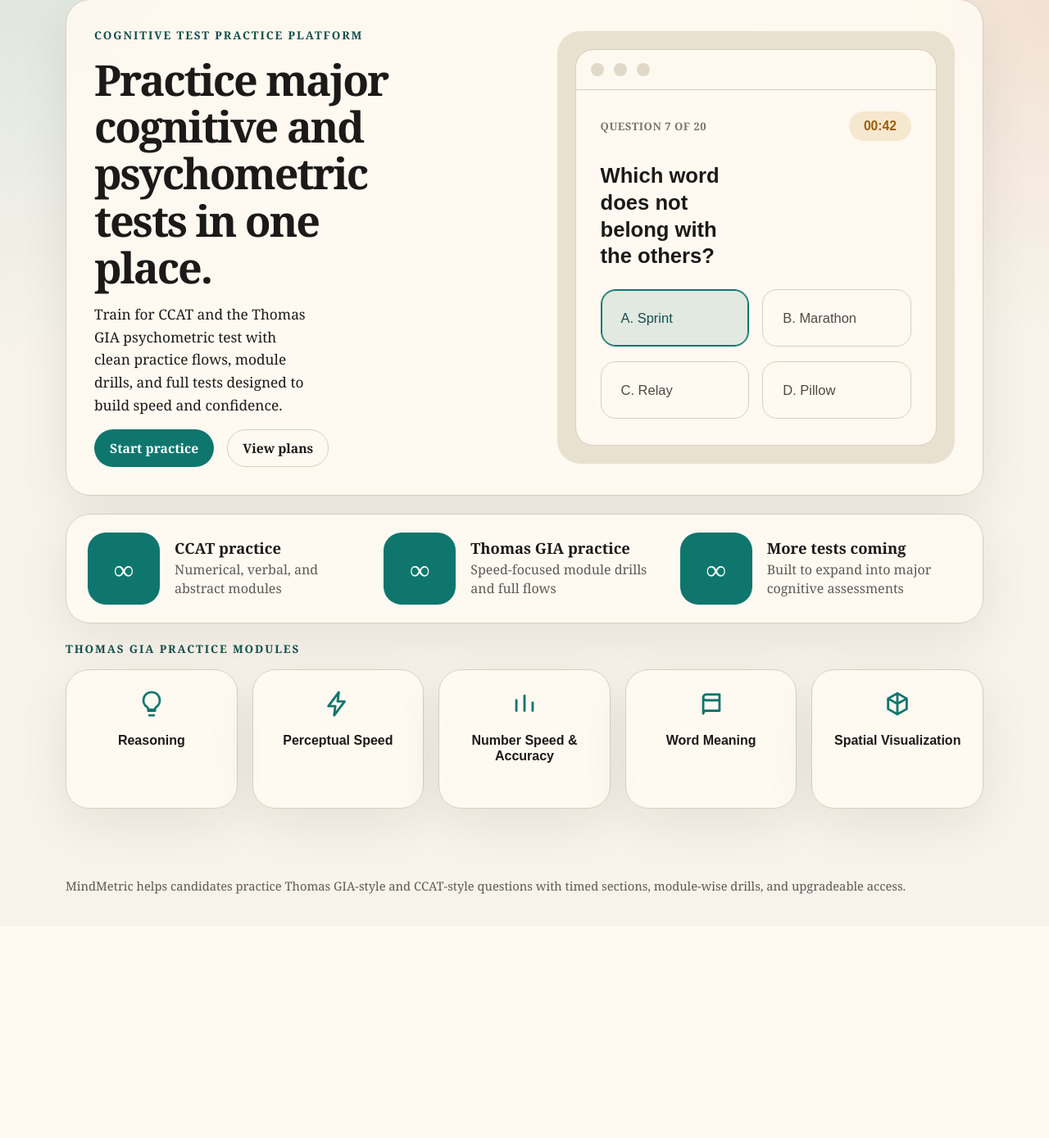
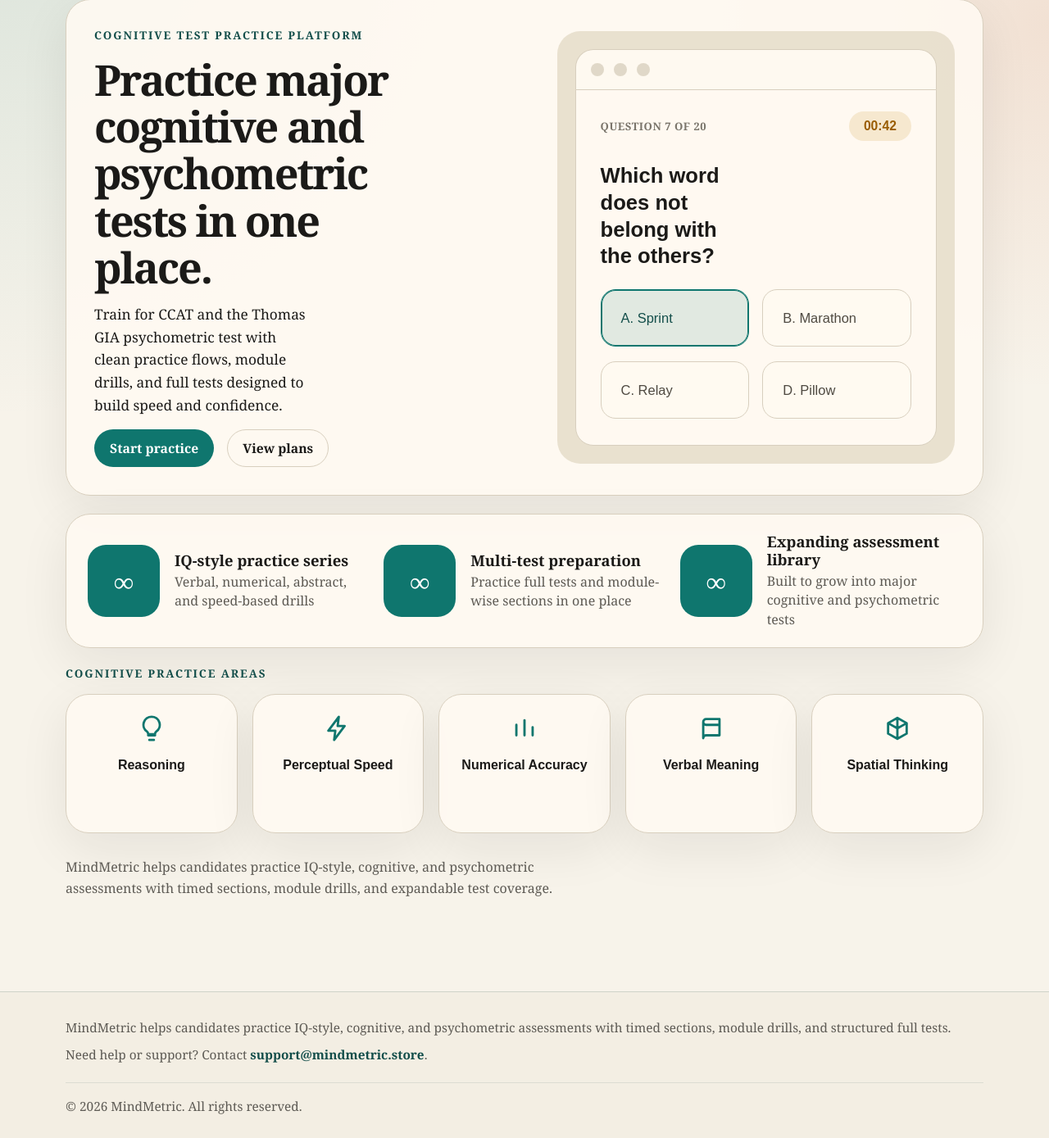
Before and after one commit to Abhijeet103/ThomasGia, a Django app: page / in a window 1280 px wide. Shown: the part 121-1510 px from the top of the page at 82% size. Before the commit the page ends 1212 px from the top, so only its background shows below. Run offline with Django 5.2, Linux system fonts and the light colour scheme.

Commit message:
frontend optimization

```diff
--- a/static/css/site.css
+++ b/static/css/site.css
@@ -40,6 +40,13 @@ a {
 .page-shell {
   width: min(1120px, calc(100vw - 32px));
   margin: 0 auto;
+  min-height: 100vh;
+  display: flex;
+  flex-direction: column;
+}
+
+main {
+  flex: 1 0 auto;
 }
 
 .topbar,
@@ -431,6 +438,13 @@ a {
 .home-modules-section {
   display: grid;
   gap: 16px;
+}
+
+.home-supporting-copy {
+  margin: 6px 0 0;
+  max-width: 72ch;
+  color: var(--muted);
+  line-height: 1.65;
 }
 
 .home-module-strip {
@@ -1328,9 +1342,97 @@ a {
 }
 
 .footer {
-  padding: 28px 0 40px;
+  margin-top: 56px;
+  padding: 0;
+  width: 100vw;
+  margin-left: calc(50% - 50vw);
+  margin-right: calc(50% - 50vw);
+  border-top: 1px solid rgba(45, 90, 82, 0.18);
+  background: #f3eee3;
   color: var(--muted);
-  font-size: 0.92rem;
+  font-size: 0.96rem;
+}
+
+.footer-inner {
+  width: min(1120px, calc(100vw - 32px));
+  margin: 0 auto;
+  padding: 32px 0 28px;
+}
+
+.footer-top {
+  display: flex;
+  align-items: flex-start;
+  justify-content: space-between;
+  gap: 28px;
+  flex-wrap: wrap;
+}
+
+.footer-brand-block {
+  display: grid;
+  gap: 10px;
+  max-width: 100%;
+}
+
+.footer-tagline {
+  margin: 0;
+  max-width: none;
+  color: var(--muted);
+  line-height: 1.5;
+  white-space: nowrap;
+}
+
+.footer-support {
+  margin: 0;
+  color: var(--muted);
+  line-height: 1.55;
+}
+
+.footer-support a {
+  color: var(--brand-dark);
+  font-weight: 600;
+}
+
+.footer-support a:hover {
+  color: var(--accent);
+}
+
+.footer-links {
+  display: flex;
+  align-items: flex-start;
+  justify-content: flex-end;
+  gap: 12px;
+  flex-wrap: wrap;
+  font-family: Arial, Helvetica, sans-serif;
+  max-width: 20rem;
+}
+
+.footer-links a {
+  display: inline-flex;
+  align-items: center;
+  min-height: 40px;
+  padding: 0 16px;
+  border: 1px solid rgba(45, 90, 82, 0.14);
+  border-radius: 999px;
+  background: rgba(255, 250, 242, 0.78);
+  color: var(--brand-dark);
+  font-weight: 600;
+}
+
+.footer-links a:hover {
+  color: var(--accent);
+  border-color: rgba(45, 90, 82, 0.3);
+  background: rgba(255, 250, 242, 0.98);
+}
+
+.footer-bottom {
+  margin-top: 22px;
+  padding-top: 18px;
+  border-top: 1px solid rgba(45, 90, 82, 0.12);
+}
+
+.footer-bottom p {
+  margin: 0;
+  color: var(--muted);
 }
 
 .test-player {
@@ -1793,6 +1895,23 @@ a {
     grid-template-columns: 1fr;
   }
 
+  .footer-top,
+  .footer-links {
+    justify-content: flex-start;
+  }
+
+  .footer {
+    margin-top: 40px;
+  }
+
+  .footer-inner {
+    padding: 26px 0 24px;
+  }
+
+  .footer-tagline {
+    white-space: normal;
+  }
+
   .dashboard-iq-card {
     display: grid;
   }
--- a/templates/base.html
+++ b/templates/base.html
@@ -78,7 +78,17 @@
         </main>
 
         <footer class="footer">
-            MindMetric helps candidates practice Thomas GIA-style and CCAT-style questions with timed sections, module-wise drills, and upgradeable access.
+            <div class="footer-inner">
+                <div class="footer-top">
+                    <div class="footer-brand-block">
+                        <p class="footer-tagline">MindMetric helps candidates practice IQ-style, cognitive, and psychometric assessments with timed sections, module drills, and structured full tests.</p>
+                        <p class="footer-support">Need help or support? Contact <a href="mailto:support@mindmetric.store">support@mindmetric.store</a>.</p>
+                    </div>
+                </div>
+                <div class="footer-bottom">
+                    <p>&copy; 2026 MindMetric. All rights reserved.</p>
+                </div>
+            </div>
         </footer>
     </div>
     <script src="{% static 'js/site.js' %}"></script>
--- a/templates/pages/home.html
+++ b/templates/pages/home.html
@@ -40,28 +40,28 @@
         <div class="home-benefit-item">
             <div class="home-benefit-icon" aria-hidden="true">∞</div>
             <div>
-                <strong>CCAT practice</strong>
-                <span>Numerical, verbal, and abstract modules</span>
+                <strong>IQ-style practice series</strong>
+                <span>Verbal, numerical, abstract, and speed-based drills</span>
             </div>
         </div>
         <div class="home-benefit-item">
             <div class="home-benefit-icon" aria-hidden="true">∞</div>
             <div>
-                <strong>Thomas GIA practice</strong>
-                <span>Speed-focused module drills and full flows</span>
+                <strong>Multi-test preparation</strong>
+                <span>Practice full tests and module-wise sections in one place</span>
             </div>
         </div>
         <div class="home-benefit-item">
             <div class="home-benefit-icon" aria-hidden="true">∞</div>
             <div>
-                <strong>More tests coming</strong>
-                <span>Built to expand into major cognitive assessments</span>
+                <strong>Expanding assessment library</strong>
+                <span>Built to grow into major cognitive and psychometric tests</span>
             </div>
         </div>
     </article>
 
     <section class="home-modules-section">
-        <span class="eyebrow">Thomas GIA practice modules</span>
+        <span class="eyebrow">Cognitive practice areas</span>
         <div class="home-module-strip">
             <article class="card home-module-card">
                 <svg viewBox="0 0 24 24" class="home-module-icon" aria-hidden="true">
@@ -79,21 +79,23 @@
                 <svg viewBox="0 0 24 24" class="home-module-icon" aria-hidden="true">
                     <path d="M5 18V9M12 18V5M19 18v-7" fill="none" stroke="currentColor" stroke-width="2" stroke-linecap="round"/>
                 </svg>
-                <h3>Number Speed &amp; Accuracy</h3>
+                <h3>Numerical Accuracy</h3>
             </article>
             <article class="card home-module-card">
                 <svg viewBox="0 0 24 24" class="home-module-icon" aria-hidden="true">
                     <path d="M5 6.5A2.5 2.5 0 0 1 7.5 4H19v14H7.5A2.5 2.5 0 0 0 5 20.5v-14ZM5 6.5A2.5 2.5 0 0 0 7.5 9H19" fill="none" stroke="currentColor" stroke-width="2" stroke-linejoin="round"/>
                 </svg>
-                <h3>Word Meaning</h3>
+                <h3>Verbal Meaning</h3>
             </article>
             <article class="card home-module-card">
                 <svg viewBox="0 0 24 24" class="home-module-icon" aria-hidden="true">
                     <path d="m12 3 8 4.5v9L12 21l-8-4.5v-9L12 3Zm0 0v18M4 7.5l8 4.5 8-4.5" fill="none" stroke="currentColor" stroke-width="2" stroke-linejoin="round"/>
                 </svg>
-                <h3>Spatial Visualization</h3>
+                <h3>Spatial Thinking</h3>
             </article>
         </div>
     </section>
+
+    <p class="home-supporting-copy">MindMetric helps candidates practice IQ-style, cognitive, and psychometric assessments with timed sections, module drills, and expandable test coverage.</p>
 </section>
 {% endblock %}
```
Also changed, not shown: backend/config/settings.py (+21 -9 lines), 1 other file.
